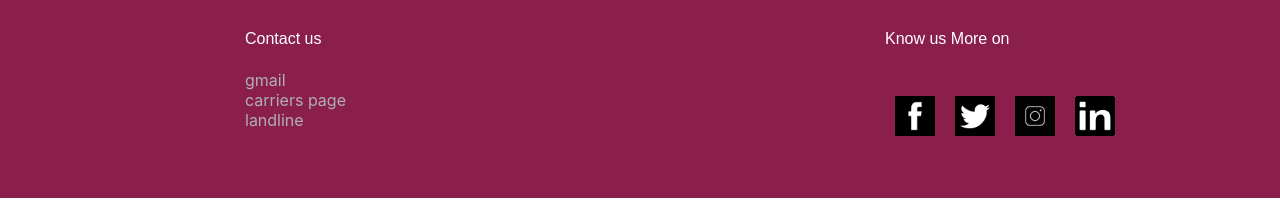
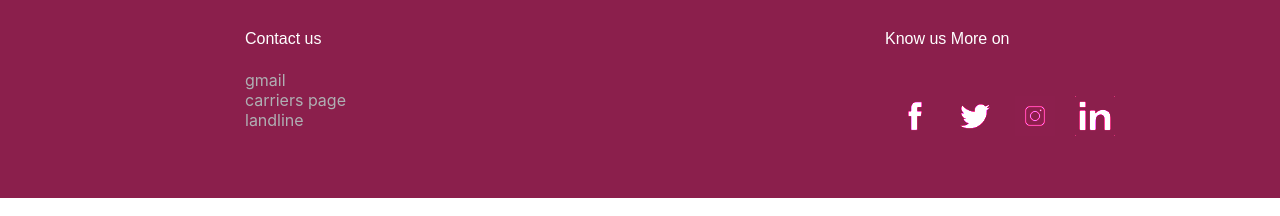
Before and after one commit to Shashwat0227/axis, a React (Create React App) app: page / in a window 1280 px wide. Shown: the part 823-1039 px from the top of the page. Built offline with nearby package versions, Linux system fonts and the light colour scheme.

Commit message:
done with footer

```diff
--- a/src/footer/footer.jsx
+++ b/src/footer/footer.jsx
@@ -19,7 +19,11 @@ const Footer = () => {
           <h4>Know us More on</h4>
           <div
             className="Social media"
-            style={{ display: "flex", flexDirection: "row" }}
+            style={{
+              display: "flex",
+              flexDirection: "row",
+              mixBlendMode: "color-dodge",
+            }}
           >
             <p>
               <img
```
